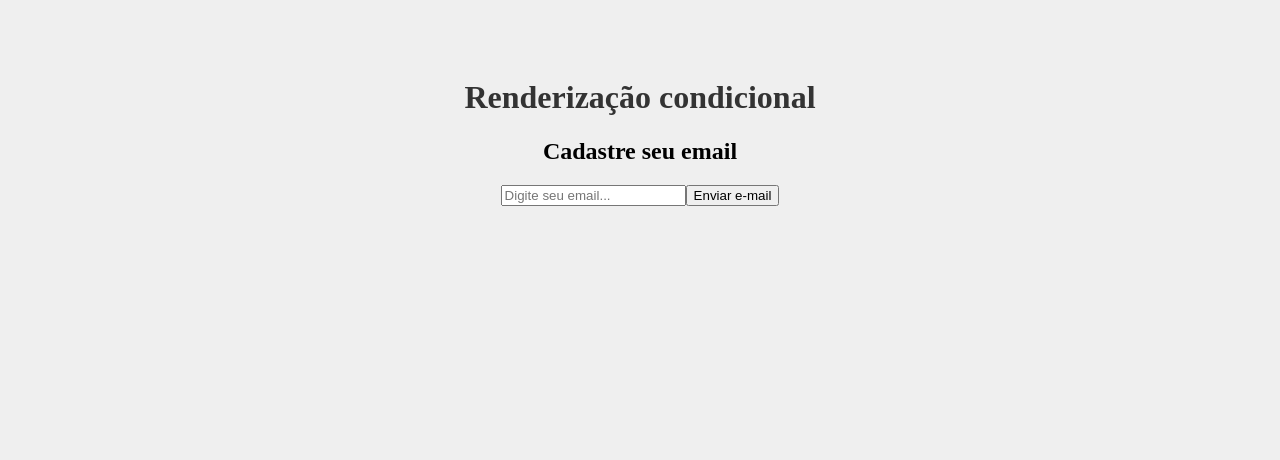
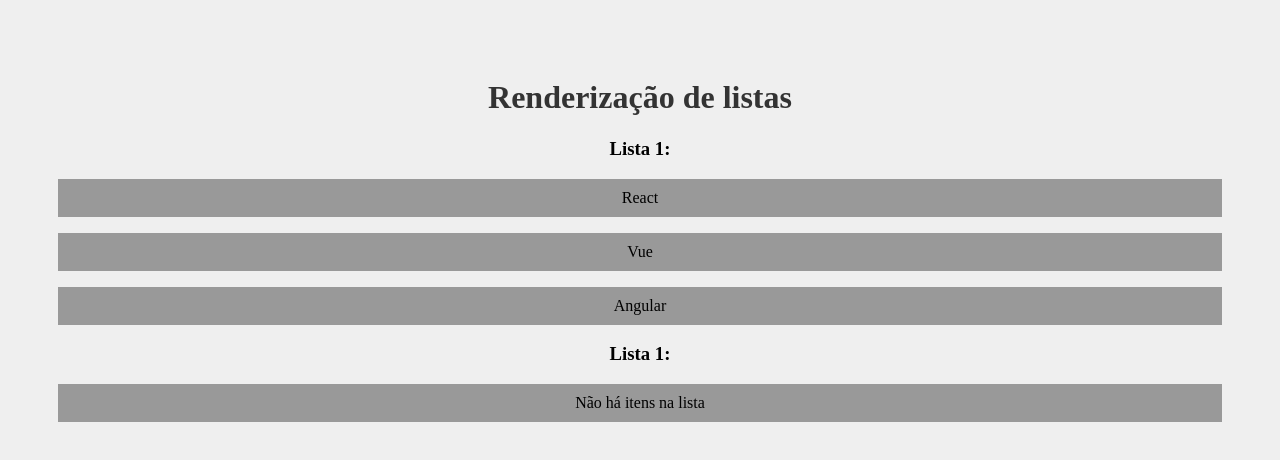
Before and after one commit to andreads1/projeto1react, a React (Create React App) app: page / in a window 1280 px wide. Shown: the top 460 px of the page. Built offline with nearby package versions, Linux system fonts and the light colour scheme.

Commit message:
Usando renderizacao de listas no React

```diff
--- a/src/App.js
+++ b/src/App.js
@@ -1,11 +1,16 @@
 import './App.css';
-import Condicional from './components/Condicional';
+import OutraLista from './components/OutraLista';
 
 function App() {
+
+  const meusItens = ['React', 'Vue', 'Angular']
+
+
   return (
     <div className="App">
-      <h1>Renderização condicional</h1>
-      <Condicional/>
+      <h1>Renderização de listas</h1>
+      <OutraLista itens={meusItens}/>
+      <OutraLista itens={[]}/>
     </div>
   );
 }
--- /dev/null
+++ b/src/components/OutraLista.js
@@ -0,0 +1,18 @@
+function OutraLista({itens}){
+
+    return (
+        <>
+            <h3>Lista 1:</h3>
+            {itens.length > 0? (
+                itens.map((item, index)=> (
+                    <p key={index} >{item}</p>
+                ))) : (
+                    <p>Não há itens na lista</p>
+                )
+            }
+        </>
+    )
+
+}
+
+export default OutraLista
```
